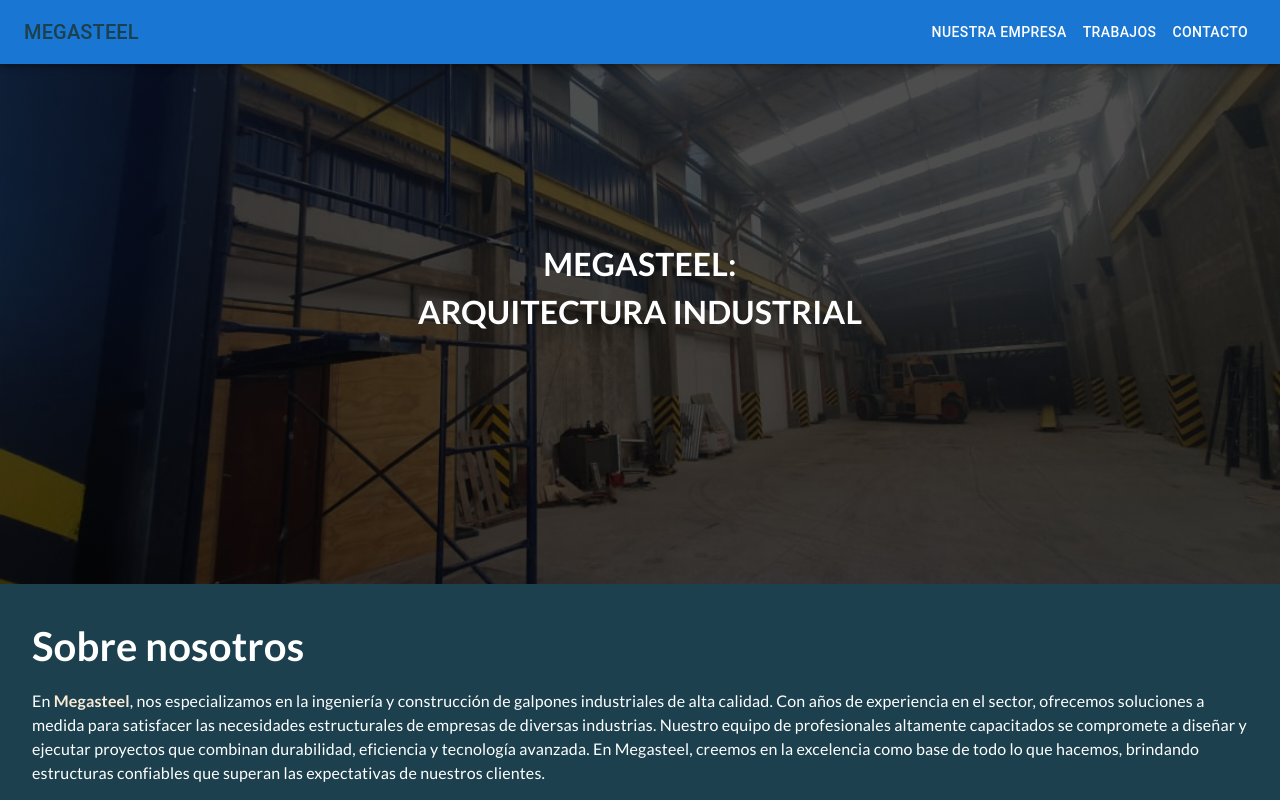
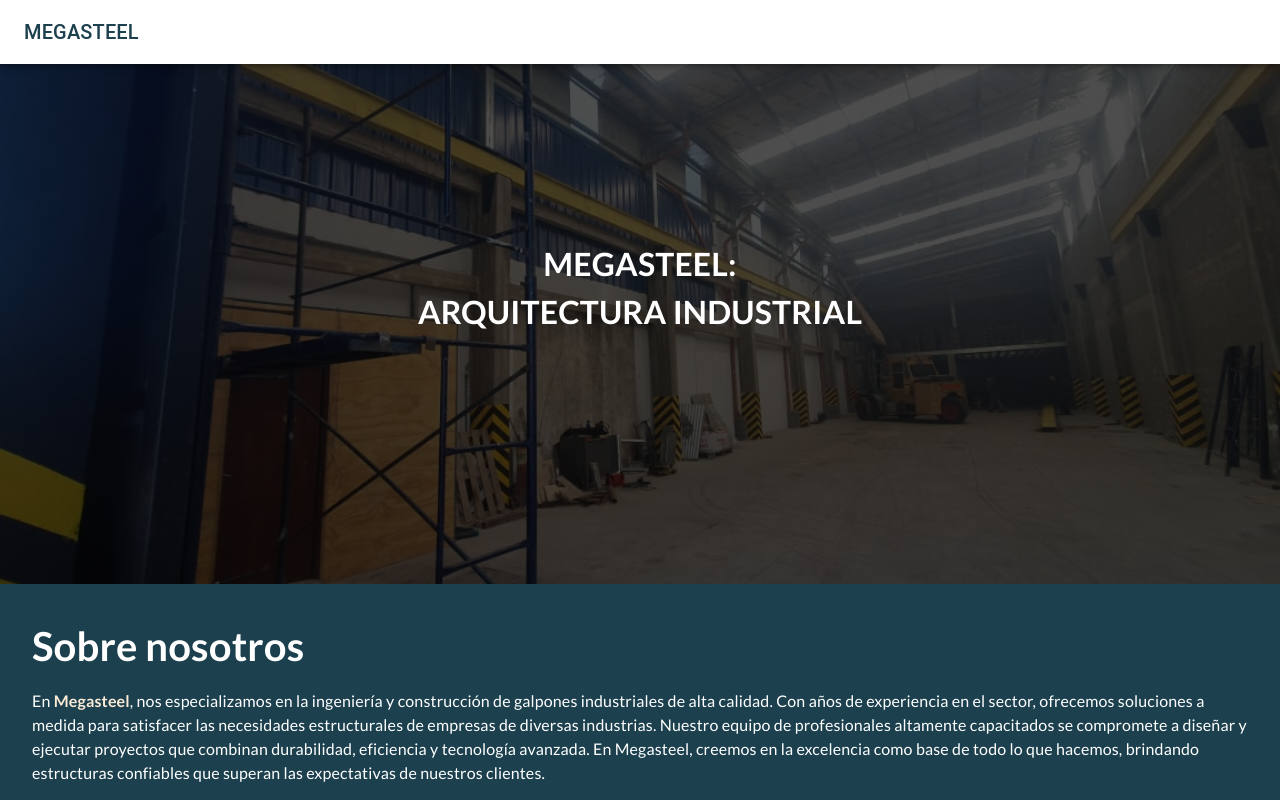
Before and after one commit to octaviofitz/megasteel, a React (Create React App) app: page / in a window 1280 px wide. Shown: the top 800 px of the page. Built offline with nearby package versions, Linux system fonts and the light colour scheme.

Commit message:
color fix

```diff
--- a/src/Components/NavBar/navBar.css
+++ b/src/Components/NavBar/navBar.css
@@ -1,8 +1,8 @@
-.css-95f9g5-MuiToolbar-root{
-    background-color: #fff!important;
-    color: aquamarine!important;
+.navBar .MuiToolbar-root {
+    background-color: #fff !important;
+    color: aquamarine !important;
 }
 
-.css-1accv8u-MuiButtonBase-root-MuiButton-root{
-    color: #1C404E!important;
+.menuDrawer .MuiButtonBase-root {
+    color: #1C404E !important;
 }
```
